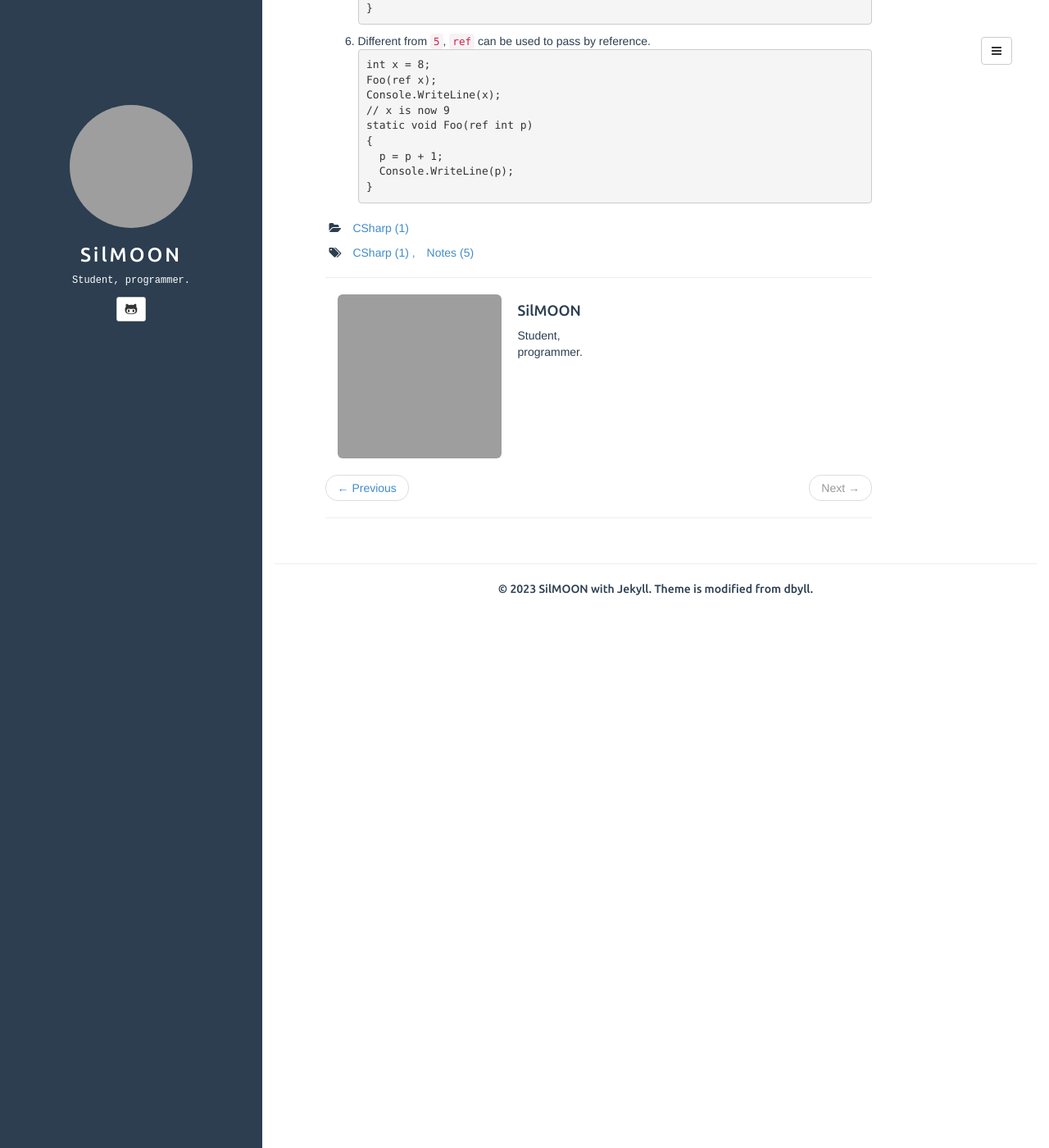
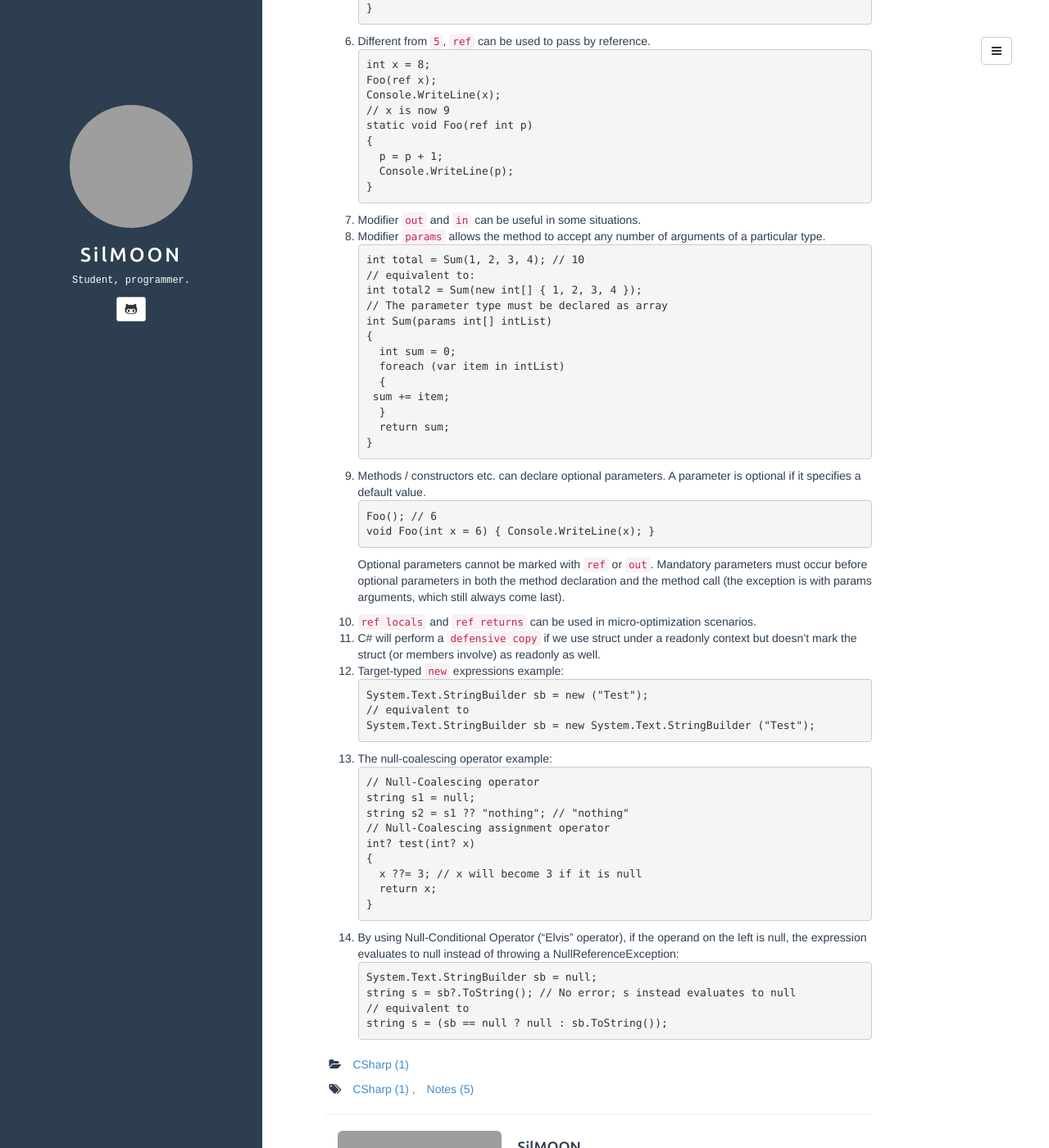
Before and after one commit to SilMOON/silmoon.github.io, a Jekyll site: the page built from _posts/2023-03-05-some-csharp-notes.md, in a window 1280 px wide and 1400 px high, scrolled down 1413 px. Shown: the whole window at 82% size. Built offline with Jekyll 4.4.1, drawn with Linux system fonts in a browser that asks for light colours; comment, search, counter and statistics services are not loaded; grey boxes are pictures that could not be loaded.

Commit message:
edit post

````diff
--- a/_posts/2023-03-05-some-csharp-notes.md
+++ b/_posts/2023-03-05-some-csharp-notes.md
@@ -84,3 +84,54 @@ static void Foo(ref int p)
   Console.WriteLine(p);
 }
 ```
+7. Modifier `out` and `in` can be useful in some situations.
+8. Modifier `params` allows the method to accept any number of arguments of a particular type.
+```C#
+int total = Sum(1, 2, 3, 4); // 10
+// equivalent to:
+int total2 = Sum(new int[] { 1, 2, 3, 4 });
+// The parameter type must be declared as array
+int Sum(params int[] intList)
+{
+  int sum = 0;
+  foreach (var item in intList)
+  {
+    sum += item;
+  }
+  return sum;
+}
+```
+9. Methods / constructors etc. can declare optional parameters. A parameter is optional if it specifies a default value.
+```C#
+Foo(); // 6
+void Foo(int x = 6) { Console.WriteLine(x); }
+```
+Optional parameters cannot be marked with `ref` or `out`.
+Mandatory parameters must occur before optional parameters in both the method declaration and the method call (the exception is with params arguments, which still always come last).
+10. `ref locals` and `ref returns` can be used in micro-optimization scenarios.
+11. C# will perform a `defensive copy` if we use struct under a readonly context but doesn't mark the struct (or members involve) as readonly as well.
+12. Target-typed `new` expressions example:
+```C#
+System.Text.StringBuilder sb = new ("Test");
+// equivalent to
+System.Text.StringBuilder sb = new System.Text.StringBuilder ("Test");
+```
+13. The null-coalescing operator example:
+```C#
+// Null-Coalescing operator
+string s1 = null;
+string s2 = s1 ?? "nothing"; // "nothing"
+// Null-Coalescing assignment operator
+int? test(int? x)
+{
+  x ??= 3; // x will become 3 if it is null
+  return x;
+}
+```
+14. By using Null-Conditional Operator (“Elvis” operator), if the operand on the left is null, the expression evaluates to null instead of throwing a NullReferenceException:
+```C#
+System.Text.StringBuilder sb = null;
+string s = sb?.ToString(); // No error; s instead evaluates to null
+// equivalent to
+string s = (sb == null ? null : sb.ToString());
+```
````
